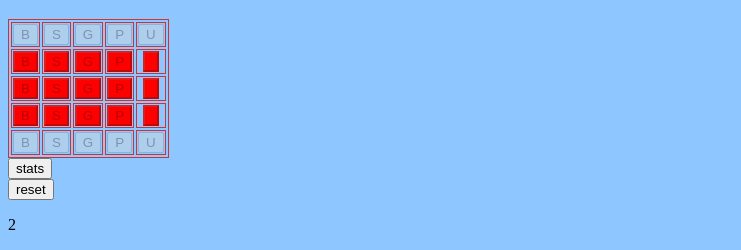
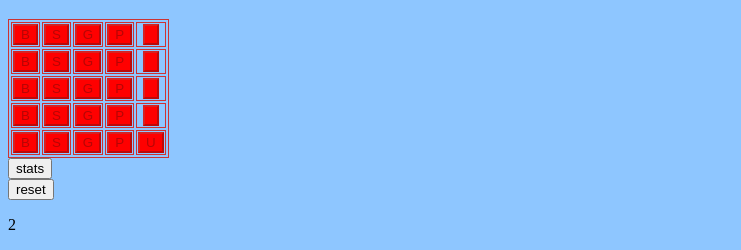
Before and after one commit to Niz13/project1, a plain HTML site: page index.html in a window 1280 px wide. Shown: the part 621-871 px from the top of the page, without its empty margins (0-741 px from the left). Drawn offline with Linux system fonts and the light colour scheme.

Commit message:
Update index.html

```diff
--- a/index.html
+++ b/index.html
@@ -99,7 +99,7 @@ td {
   <td> <input type="button" id="ach01" value="S"  title="Click 2K times!" disabled></td>
   <td> <input type="button" id="ach02" value="G"  title="Click 10K times!" disabled></td>
   <td> <input type="button" id="ach03" value="P" title="Click 25K times" disabled></td>
-  <td> <input type="button" id="ach04 "value="U"  title="Click 50K times" disabled></td>
+  <td> <input type="button" id="ach04" "value="U"  title="Click 50K times" disabled></td>
   </tr>
    <tr>
   <td> <input type="button" id="ach10" value="B"  title="Buy 10 of Building 1!" disabled></td>
@@ -240,18 +240,18 @@ function handleupgrades(){
 }
 function AchsTemplateBuilding(i,value,row){
 		if(buildings[i].count>=value)
-			document.getElementById("ach"+i+""+row).style.background='#00cc00';
+			document.getElementById("ach"+(i+1)+""+row).style.background='#00cc00';
 		else
-			document.getElementById("ach"+i+""+row).style.background='#ff0000';
+			document.getElementById("ach"+(i+1)+""+row).style.background='#ff0000';
 }
 function AchsTemplateClicks(value,row){
-		if(clicks>value)
+		if(clicks>=value)
 			document.getElementById("ach0"+row).style.background='#00cc00';
 		else
 			document.getElementById("ach0"+row).style.background='#ff0000';
 }
 function handleAchs(){
-	for(i=1;i<=buildingcount;i++){
+	for(i=0;i<buildingcount;i++){
 		AchsTemplateBuilding(i,10,0);
 		AchsTemplateBuilding(i,50,1);
 		AchsTemplateBuilding(i,100,2);
```
